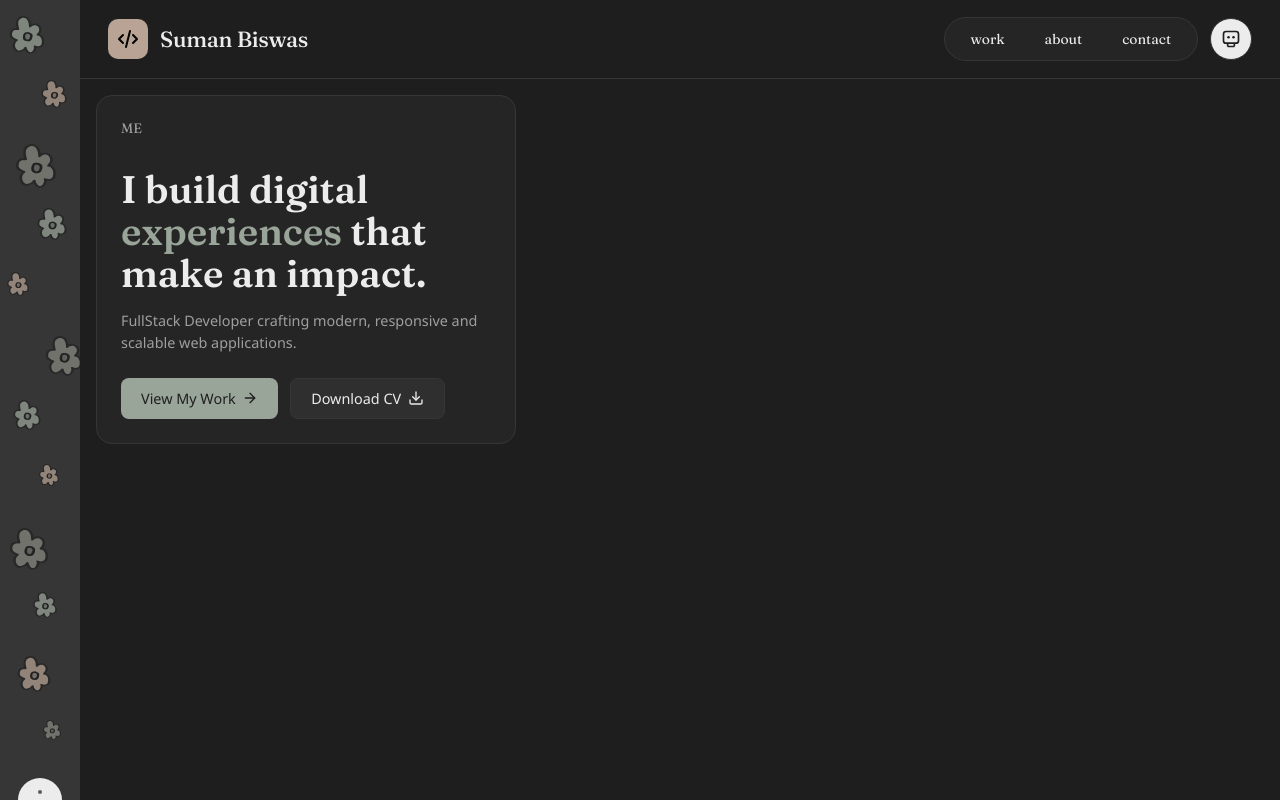
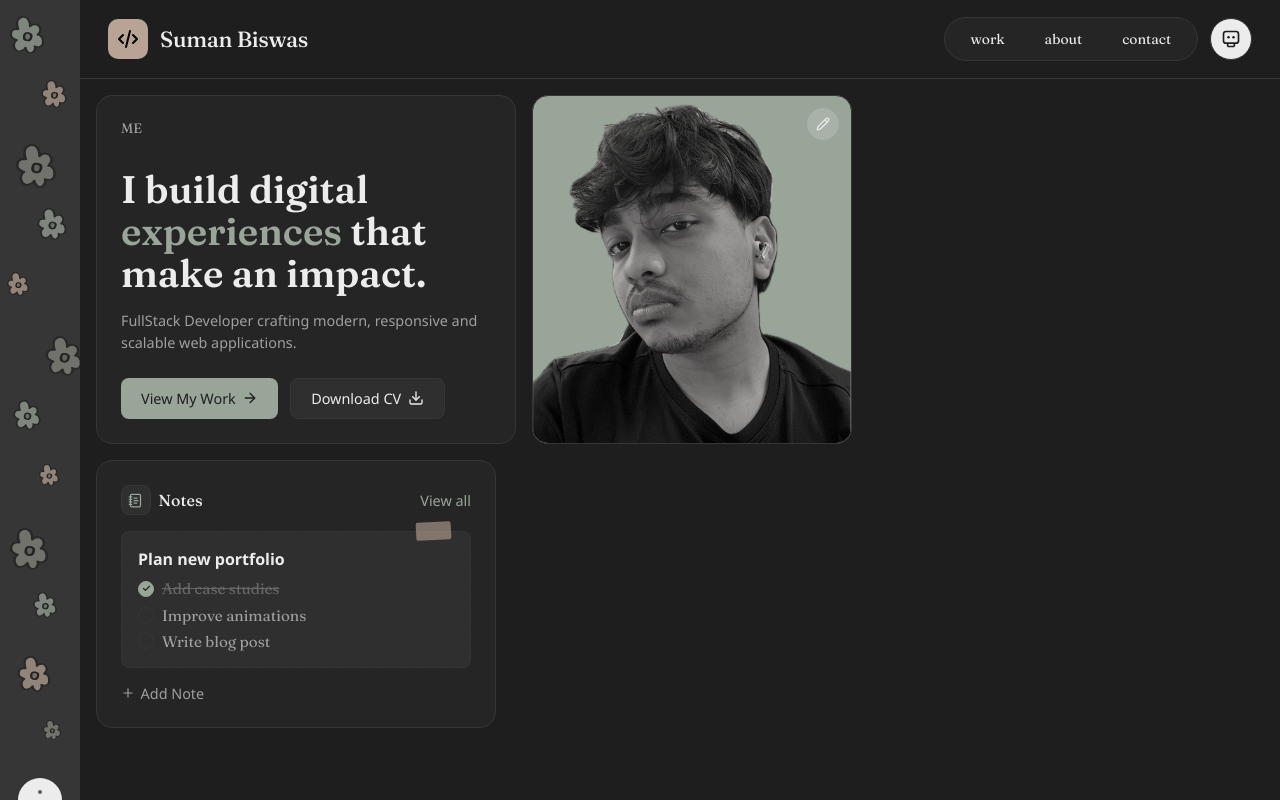
Before and after one commit to sumanbiswas7/sumanbiswas, a Next.js app: page / in a window 1280 px wide. Built offline with nearby package versions, Linux system fonts and the light colour scheme.

Commit message:
feat: notes card

```diff
--- a/src/components/BentoGrid/BentoGrid.module.scss
+++ b/src/components/BentoGrid/BentoGrid.module.scss
@@ -3,6 +3,9 @@
 // GRID
 .grid {
   padding: 1rem;
+  display: flex;
+  flex-wrap: wrap;
+  gap: 1rem;
 }
 
 // CARD
@@ -60,3 +63,202 @@
   flex-wrap: wrap;
   margin-top: 0.5rem;
 }
+
+// NOTE CARD
+.noteCard {
+  display: flex;
+  flex-direction: column;
+  gap: 1rem;
+  width: 400px;
+  max-width: 400px;
+}
+
+.noteCardHeader {
+  display: flex;
+  justify-content: space-between;
+  align-items: center;
+}
+
+.noteCardTitle {
+  display: flex;
+  align-items: center;
+  gap: 0.5rem;
+  font-weight: 500;
+  color: $color-text-primary;
+}
+
+.noteCardTitleIcon {
+  display: flex;
+  align-items: center;
+  justify-content: center;
+  width: 1.85rem;
+  height: 1.85rem;
+  border-radius: $border-radius-sm;
+  background-color: $color-background-secondary;
+  border: 1px solid $color-border;
+  color: $color-sage;
+}
+
+.noteCardViewAll {
+  background: none;
+  border: none;
+  font-size: 0.9rem;
+  color: $color-sage;
+  cursor: pointer;
+  padding: 0;
+
+  &:hover {
+    text-decoration: underline;
+  }
+}
+
+.noteCardInner {
+  position: relative;
+  background-color: $color-background-secondary;
+  border: 1.5px dashed $color-border;
+  border-radius: $border-radius-sm;
+  padding: 1rem;
+  display: flex;
+  flex-direction: column;
+  gap: 0.6rem;
+}
+
+.noteCardTape {
+  position: absolute;
+  top: -0.6rem;
+  right: 1.2rem;
+  width: 2.2rem;
+  height: 1.1rem;
+  background-color: $color-clay;
+  opacity: 0.6;
+  border-radius: 2px;
+  transform: rotate(-3deg);
+}
+
+.noteCardNoteTitle {
+  font-size: 1rem;
+  font-weight: 600;
+  color: $color-text-primary;
+  margin: 0;
+}
+
+.noteCardList {
+  list-style: none;
+  padding: 0;
+  margin: 0;
+  display: flex;
+  flex-direction: column;
+  gap: 0.45rem;
+}
+
+.noteCardItem {
+  display: flex;
+  align-items: center;
+  gap: 0.5rem;
+  font-size: 0.95rem;
+  color: $color-text-secondary;
+  cursor: pointer;
+  user-select: none;
+}
+
+.noteCardCheck {
+  flex-shrink: 0;
+  width: 1rem;
+  height: 1rem;
+  border-radius: 50%;
+  border: 1.5px solid $color-border;
+  display: flex;
+  align-items: center;
+  justify-content: center;
+}
+
+.noteCardCheckDone {
+  background-color: $color-sage;
+  border-color: $color-sage;
+  color: #1e1e1e;
+}
+
+.noteCardItemDone {
+  text-decoration: line-through;
+  opacity: 0.5;
+}
+
+.noteCardSmiley {
+  position: absolute;
+  bottom: 0.6rem;
+  right: 0.75rem;
+  font-size: 1.1rem;
+  opacity: 0.5;
+  pointer-events: none;
+}
+
+.noteCardInput {
+  background: none;
+  border: none;
+  outline: none;
+  font-size: 0.95rem;
+  color: $color-text-primary;
+  width: 100%;
+
+  &::placeholder {
+    color: $color-text-secondary;
+  }
+}
+
+.noteCardAddBtn {
+  display: flex;
+  align-items: center;
+  gap: 0.35rem;
+  background: none;
+  border: none;
+  font-size: 0.9rem;
+  color: $color-text-secondary;
+  cursor: pointer;
+  padding: 0;
+
+  &:hover {
+    color: $color-text-primary;
+  }
+}
+
+// ME HERO IMG CARD
+.meHeroImgCard {
+  position: relative;
+  width: 320px;
+  max-width: 320px;
+  background-color: $color-sage;
+  overflow: hidden;
+  padding: 0;
+}
+
+.meHeroEditBtn {
+  position: absolute;
+  top: 0.75rem;
+  right: 0.75rem;
+  z-index: 2;
+  display: flex;
+  align-items: center;
+  justify-content: center;
+  width: 2rem;
+  height: 2rem;
+  border-radius: 50%;
+  background-color: rgba(255, 255, 255, 0.15);
+  border: none;
+  color: $color-text-primary;
+  cursor: pointer;
+  backdrop-filter: blur(4px);
+
+  &:hover {
+    background-color: rgba(255, 255, 255, 0.25);
+  }
+}
+
+.meHeroImgWrapper {
+  position: absolute;
+  inset: 0;
+}
+
+.meHeroImg {
+  object-fit: cover;
+  object-position: top center;
+}
--- a/src/components/BentoGrid/BentoGrid.tsx
+++ b/src/components/BentoGrid/BentoGrid.tsx
@@ -1,17 +1,21 @@
-import { ArrowRight, Download } from "lucide-react";
+import { ArrowRight, Download, Pencil } from "lucide-react";
+import Image from "next/image";
 import Card from "./Card";
 import Button from "@/components/ui/Button";
+import NoteCard from "./NoteCard";
 import styles from "./BentoGrid.module.scss";
 
 export default function BentoGrid() {
   return (
     <div className={styles.grid}>
-      <MeGrid />
+      <MeCard />
+      <MeHeroImgCard />
+      <NoteCard />
     </div>
   );
 }
 
-function MeGrid() {
+function MeCard() {
   return (
     <Card className={styles.meGrid}>
       <div className={styles.meGridTop}>
@@ -35,3 +39,21 @@ function MeGrid() {
     </Card>
   );
 }
+
+function MeHeroImgCard() {
+  return (
+    <Card className={styles.meHeroImgCard}>
+      <button className={styles.meHeroEditBtn} aria-label="Edit photo">
+        <Pencil size={14} />
+      </button>
+      <div className={styles.meHeroImgWrapper}>
+        <Image
+          src="/me.png"
+          alt="Suman Biswas"
+          fill
+          className={styles.meHeroImg}
+        />
+      </div>
+    </Card>
+  );
+}
--- /dev/null
+++ b/src/components/BentoGrid/NoteCard.tsx
@@ -0,0 +1,113 @@
+"use client";
+
+import { useState, useRef, useEffect } from "react";
+import { NotebookText, Plus, Check } from "lucide-react";
+import Card from "./Card";
+import styles from "./BentoGrid.module.scss";
+
+interface NoteItem {
+  id: number;
+  label: string;
+  done: boolean;
+}
+
+const INITIAL_ITEMS: NoteItem[] = [
+  { id: 1, label: "Add case studies", done: true },
+  { id: 2, label: "Improve animations", done: false },
+  { id: 3, label: "Write blog post", done: false },
+];
+
+export default function NoteCard() {
+  const [items, setItems] = useState<NoteItem[]>(INITIAL_ITEMS);
+  const [adding, setAdding] = useState(false);
+  const [draft, setDraft] = useState("");
+  const inputRef = useRef<HTMLInputElement>(null);
+
+  useEffect(() => {
+    if (adding) inputRef.current?.focus();
+  }, [adding]);
+
+  function toggle(id: number) {
+    setItems((prev) =>
+      prev.map((item) =>
+        item.id === id ? { ...item, done: !item.done } : item,
+      ),
+    );
+  }
+
+  function addItem() {
+    const trimmed = draft.trim();
+    if (trimmed) {
+      setItems((prev) => [
+        ...prev,
+        { id: Date.now(), label: trimmed, done: false },
+      ]);
+    }
+    setDraft("");
+    setAdding(false);
+  }
+
+  function onKeyDown(e: React.KeyboardEvent) {
+    if (e.key === "Enter") addItem();
+    if (e.key === "Escape") {
+      setDraft("");
+      setAdding(false);
+    }
+  }
+
+  return (
+    <Card className={styles.noteCard}>
+      <div className={styles.noteCardHeader}>
+        <div className={styles.noteCardTitle}>
+          <span className={styles.noteCardTitleIcon}>
+            <NotebookText size={15} />
+          </span>
+          <span>Notes</span>
+        </div>
+        <button className={styles.noteCardViewAll}>View all</button>
+      </div>
+
+      <div className={styles.noteCardInner}>
+        <div className={styles.noteCardTape} />
+        <p className={styles.noteCardNoteTitle}>Plan new portfolio</p>
+        <ul className={styles.noteCardList}>
+          {items.map((item) => (
+            <li
+              key={item.id}
+              className={styles.noteCardItem}
+              onClick={() => toggle(item.id)}
+            >
+              <span
+                className={`${styles.noteCardCheck} ${item.done ? styles.noteCardCheckDone : ""}`}
+              >
+                {item.done && <Check size={9} strokeWidth={3} />}
+              </span>
+              <span className={item.done ? styles.noteCardItemDone : ""}>
+                {item.label}
+              </span>
+            </li>
+          ))}
+          {adding && (
+            <li className={styles.noteCardItem}>
+              <span className={styles.noteCardCheck} />
+              <input
+                ref={inputRef}
+                className={styles.noteCardInput}
+                value={draft}
+                onChange={(e) => setDraft(e.target.value)}
+                onKeyDown={onKeyDown}
+                onBlur={addItem}
+                placeholder="New item..."
+              />
+            </li>
+          )}
+        </ul>
+      </div>
+
+      <button className={styles.noteCardAddBtn} onClick={() => setAdding(true)}>
+        <Plus size={14} />
+        Add Note
+      </button>
+    </Card>
+  );
+}
--- a/src/styles/_variables.scss
+++ b/src/styles/_variables.scss
@@ -1,10 +1,12 @@
 $color-stone: #8a8a82;
 $color-sage: #9aa59a;
+// $color-sage: #5c6b5a;
+
 $color-clay: #b8a394;
 $color-bg: #1e1e1e;
 $color-card-bg: #252525;
 $color-border: #363636;
-$color-background-secondary: #2F2F2F;
+$color-background-secondary: #2f2f2f;
 $color-text-primary: #ececec;
 $color-text-secondary: #9f9f9f;
 
```
Also changed, not shown: .beam/project-files.json (added).
